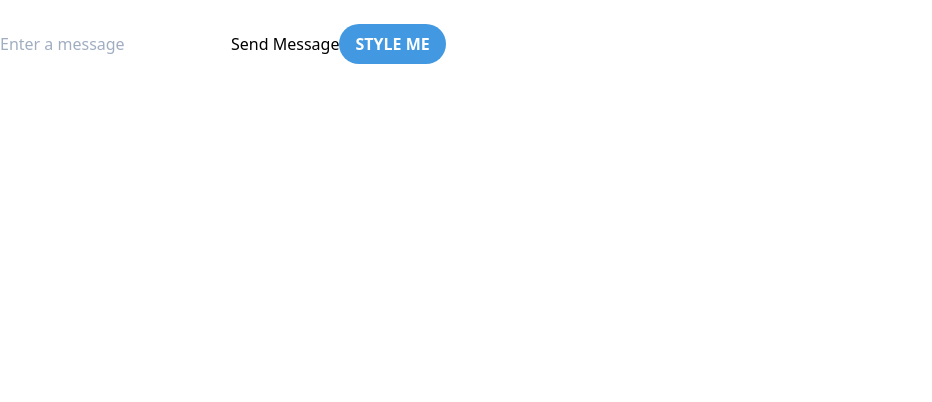
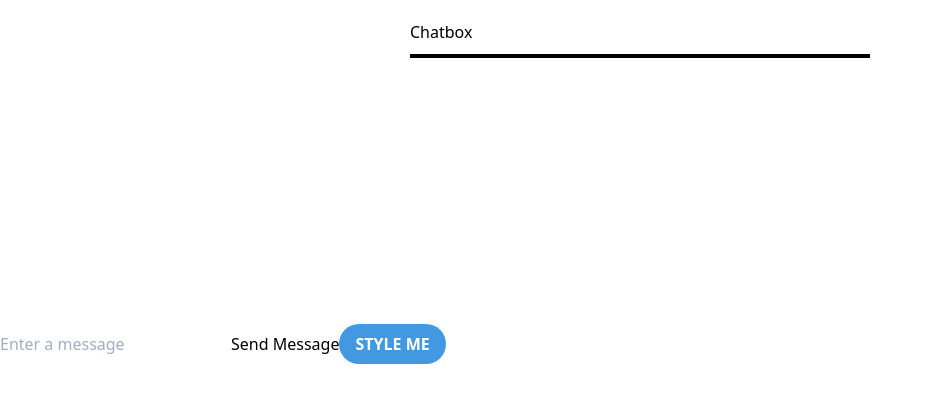
Before and after one commit to l-burrell/chatbox, a Vue app: page / in a window 1280 px wide. Shown: the top 402 px of the page, without its empty margins (0-932 px from the left). Built offline with nearby package versions, Linux system fonts and the light colour scheme; what vuefire would draw is missing.

Commit message:
chatbox app - css styling

```diff
--- a/src/components/Messages.vue
+++ b/src/components/Messages.vue
@@ -1,6 +1,9 @@
 <template>
-    <div id="box">
-        <li v-for="(message, index) in messages" :key="index">{{message.value}}</li>
+    <div id="message-app" class="center">
+        <h1>Chatbox</h1>
+        <div id="box">
+            <li v-for="(message, index) in messages" :key="index">{{message.value}}</li>
+        </div>
         <!-- messages displayed here -->
     </div>
 </template>
@@ -12,15 +15,22 @@ export default {
 </script>
 
 <style scoped>
-/* #box {
-    background: #000;
+#message-app {
     width: 500px;
     height: 300px;
-    color: white;
+    padding: 20px;
+}
+#box {
+    margin: 10px 0;
+    border: solid black 2px;
 }
 #box li {
     font-family:Georgia, 'Times New Roman', Times, serif;
     padding: 10px 20px;
     box-shadow: grey 30px 500;
-} */
+    list-style: none;
+}
+.center {
+    margin: auto;
+}
 </style>
```
